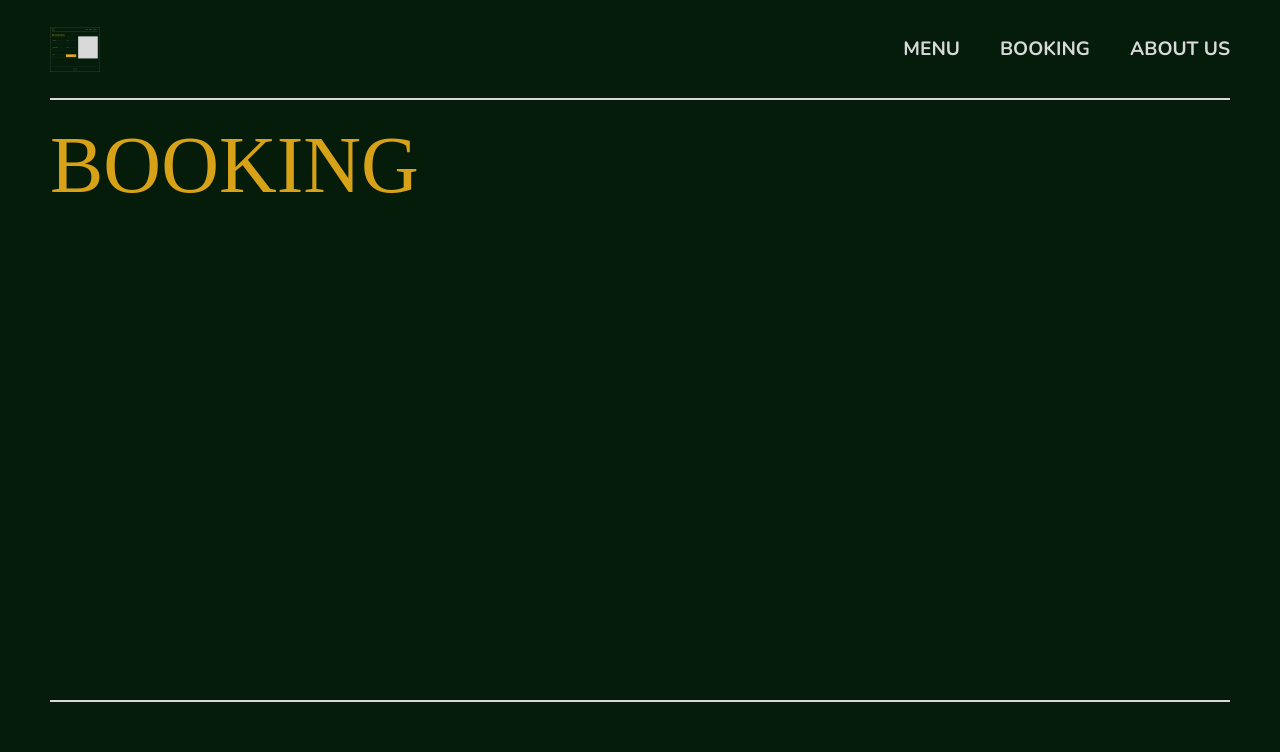
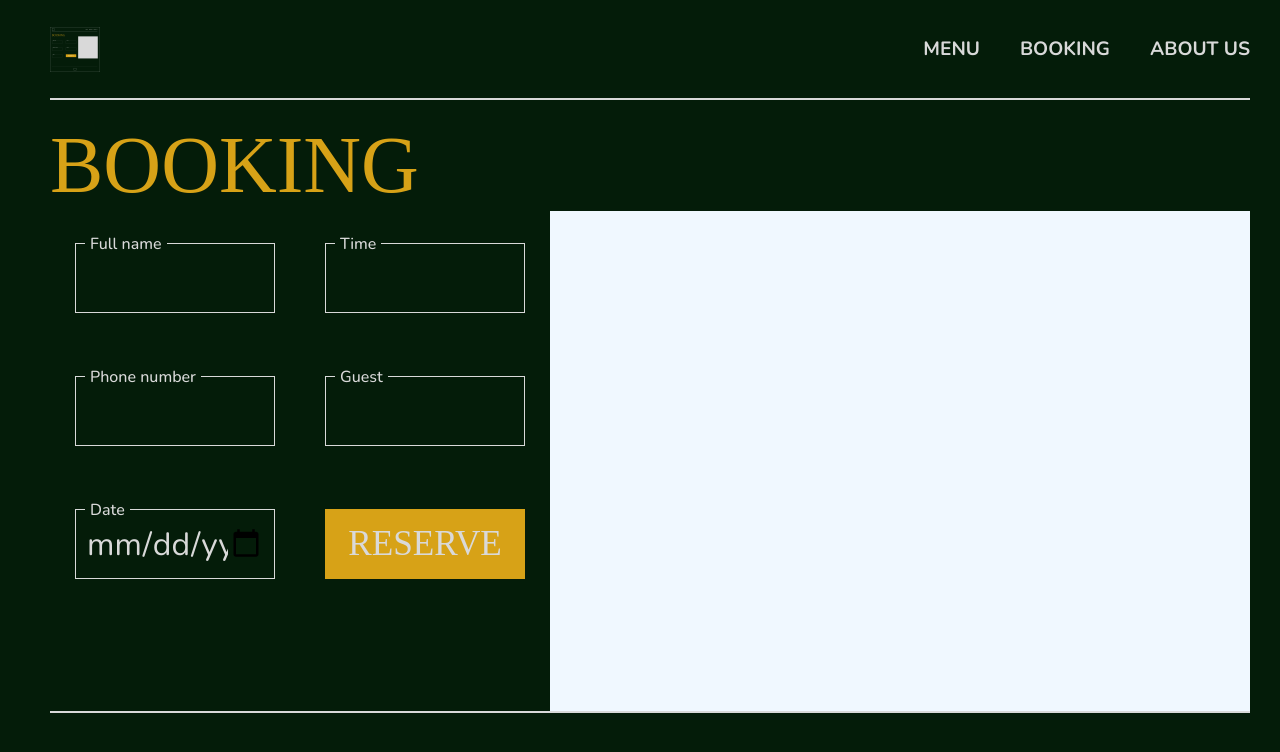
Before and after one commit to notsanta20/restaurant_page, a website built with webpack: page src/template.html in a window 1280 px wide. Both pictures are taken after a click on the button "BOOKING". Built offline with nearby package versions, Linux system fonts and the light colour scheme; files whose address does not match are found by name; a web font is replaced by a local one.

Commit message:
add booking page and style

```diff
--- a/src/pages/booking.js
+++ b/src/pages/booking.js
@@ -3,7 +3,7 @@ export function booking(content) {
     const bookingHeading = document.createElement(`div`);
     const bookingItems = document.createElement(`div`);
     const bookingForm = document.createElement(`div`);
-    const bookingImg = document.createElement(`img`);
+    const bookingImg = document.createElement(`div`);
 
     bookingContainer.classList.add(`booking-container`);
     bookingHeading .classList.add(`booking-heading`);
@@ -16,5 +16,37 @@ export function booking(content) {
     bookingItems.append(bookingForm, bookingImg);
 
     bookingHeading.textContent = `BOOKING`;
+    bookingImg.src = `../assets/design/about.png`;
 
+    bookingForm.innerHTML = `
+        <form action="">
+            <div class="form-container">
+                <label for="name">Full name</label>
+                <input type="text" id="name">
+            </div>
+            <div class="form-container">
+                <label for="time">Time</label>
+                <input type="text" id="time">
+            </div>
+            <div class="form-container">
+                <label for="phone">Phone number</label>
+                <input type="tel" id="phone">
+            </div>
+            <div class="form-container">
+                <label for="guest">Guest</label>
+                <input type="number" id="guest">
+            </div>
+            <div class="form-container">
+                <label for="date">Date</label>
+                <input type="date" id="date">
+            </div>
+            <div class="form-container">
+                <input type="submit" value="RESERVE" id="reserve">
+            </div>
+        </form>`;
+
+    const reserve = document.querySelector(`#reserve`);
+    reserve.addEventListener(`click`, ()=>{
+        event.preventDefault();
+    })
 };
--- a/src/style.css
+++ b/src/style.css
@@ -37,6 +37,10 @@ body{
    width: 50px;
    margin-right: auto;
 }
+
+.logo:hover{
+    cursor: pointer;
+ }
 
 .btns{
     font-family: var(--nunito);
@@ -134,18 +138,63 @@ body{
 
 .booking-container{
     padding-top: 20px;
+    height: 100%;
+    display: flex;
+    flex-direction: column;
 }
 
 .booking-items{
-
+    flex: 1;
+    display: grid;
+    grid-template-columns: minmax(500px, 1fr) minmax(700px,1200px) ;
 }
 
-.booking-form{
+form{
+    height: 80%;
+    display: grid;
+    grid-template-columns: repeat(2, minmax(50px, 1fr));
+    justify-items: center;
+    align-items: center;
+}
 
+.form-container{
+    width: 80%;
+}
+
+label{
+    color: var(--gray);
+    background-color: var(--green);
+    font-family: var(--nunito);
+    font-weight: 500;
+    padding: 5px;
+    position: absolute;
+    transform: translateX(10px) translateY(-15px);
+}
+
+input{
+    color: var(--gray);
+    background-color: var(--green);
+    border: 1px solid var(--gray);
+    width: 100%;
+    height: 70px;
+    padding: 10px;
+    font-family: var(--nunito);
+    font-size: 2rem;
+    outline: 0px;
+}
+
+#reserve{
+    font-family: var(--forum);
+    color: var(--gray);
+    background-color: var(--orange);
+    font-size: 2.2rem;
+    border: 0px;
 }
 
 .booking-img{
-
+    width: 100%;
+    height: 500px;
+    background-color: aliceblue;
 }
 
 .footer{
```
